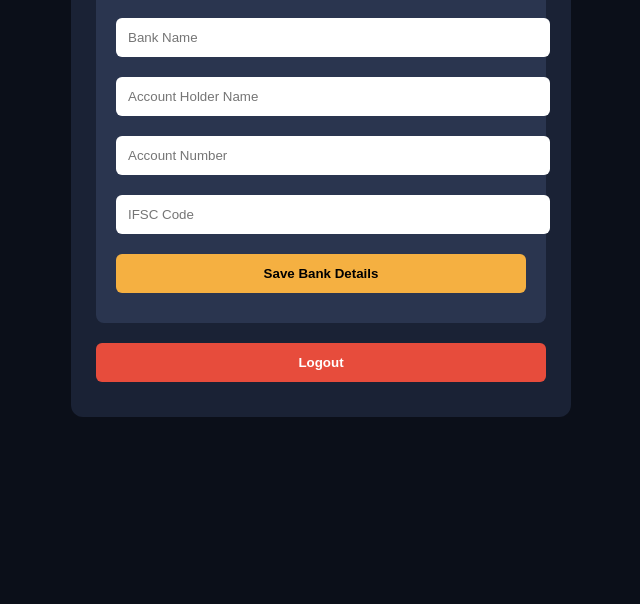
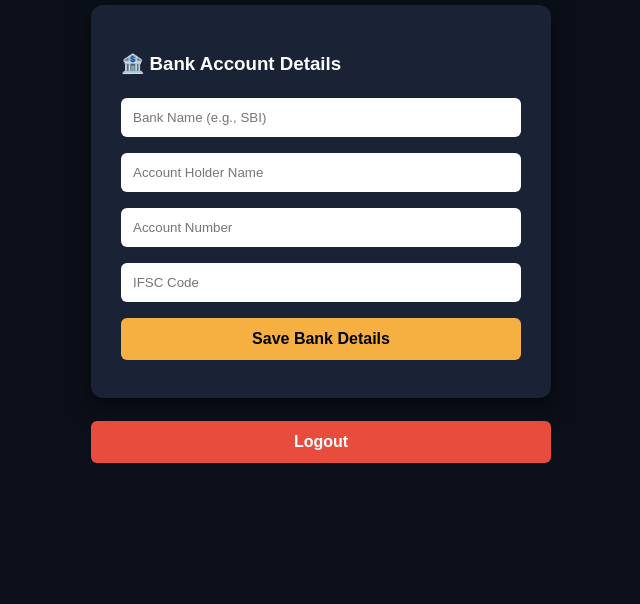
Before and after one commit to kmohit6434-cloud/MTEF-project-, a website: page agent.html in a window 1280 px wide. Shown: the part 196-800 px from the top of the page, without its empty margins (319-959 px from the left). Drawn offline with Linux system fonts and the light colour scheme.

Commit message:
Added Agent Dashboard UI and redirection

```diff
--- a/agent.html
+++ b/agent.html
@@ -3,47 +3,105 @@
 <head>
     <meta charset="UTF-8">
     <meta name="viewport" content="width=device-width, initial-scale=1.0">
-    <title>Agent Portal</title>
+    <title>MTEF - Agent Portal</title>
     <style>
-        body { background-color: #0b0f19; color: #fff; font-family: sans-serif; padding: 20px; }
-        .card { background: #1a2235; max-width: 450px; margin: auto; padding: 25px; border-radius: 12px; border-top: 4px solid #f5b041; }
-        h2 { text-align: center; color: #f5b041; }
-        .section { background: #2a354f; padding: 20px; border-radius: 8px; margin-top: 20px; }
-        input, button { width: 100%; padding: 12px; margin: 10px 0; border-radius: 6px; border: none; }
-        button { background: #f5b041; color: #000; font-weight: bold; cursor: pointer; }
-        .logout { background: #e74c3c; color: #fff; margin-top: 20px; }
+        body { background-color: #0b0f19; color: #fff; font-family: sans-serif; display: flex; justify-content: center; align-items: center; min-height: 100vh; margin: 0; padding: 20px; box-sizing: border-box; }
+        .box { background-color: #1a2235; padding: 30px; border-radius: 12px; width: 100%; max-width: 400px; box-shadow: 0 8px 20px rgba(0,0,0,0.5); margin-bottom: 15px; }
+        h2 { text-align: center; color: #f5b041; margin-bottom: 20px; }
+        h3 { color: #fff; margin-bottom: 15px; display: flex; align-items: center; gap: 8px; }
+        input, button { width: 100%; padding: 12px; margin: 8px 0; border-radius: 6px; border: none; box-sizing: border-box; }
+        input { background-color: #fff; color: #000; font-weight: 500; }
+        button { font-weight: bold; cursor: pointer; font-size: 16px; }
+        .btn-save { background-color: #f5b041; color: #000; }
+        .btn-logout { background-color: #e74c3c; color: white; }
+
+        /* Dashboard UI - Starting me ise hide karke rakhenge */
+        #dashboard-section { display: none; }
+
+        .stats-card { background-color: #2a354f; padding: 15px; border-radius: 8px; margin-top: 15px; text-align: center; border: 1px solid #3e4b6e; }
+        .stats-card h4 { margin: 0; color: #f5b041; font-size: 28px; }
+        .stats-card p { margin: 5px 0 0 0; color: #ccc; font-size: 14px; }
     </style>
 </head>
 <body>
-    <div class="card">
+
+    <div>
         <h2>AGENT PORTAL</h2>
-        <div class="section">
+
+        <div class="box" id="bank-section">
             <h3>🏦 Bank Account Details</h3>
-            <input type="text" id="bName" placeholder="Bank Name">
-            <input type="text" id="aHolder" placeholder="Account Holder Name">
-            <input type="number" id="aNum" placeholder="Account Number">
+            <input type="text" id="bankName" placeholder="Bank Name (e.g., SBI)">
+            <input type="text" id="accHolder" placeholder="Account Holder Name">
+            <input type="number" id="accNumber" placeholder="Account Number">
             <input type="text" id="ifsc" placeholder="IFSC Code">
-            <button onclick="updateBank()">Save Bank Details</button>
+
+            <button class="btn-save" onclick="saveBankDetails()">Save Bank Details</button>
         </div>
-        <button class="logout" onclick="location.href='index.html'">Logout</button>
+
+        <div class="box" id="dashboard-section">
+            <h3>📊 Agent Dashboard</h3>
+            <p style="color: #2ecc71; text-align: center; font-weight: bold;">✔ Bank Verified</p>
+
+            <div class="stats-card">
+                <h4>₹ 0.00</h4>
+                <p>Total Earnings</p>
+            </div>
+
+            <div class="stats-card">
+                <h4>0</h4>
+                <p>Customers Added</p>
+            </div>
+
+            <button class="btn-save" style="margin-top: 20px; background-color: #3498db; color: white;" onclick="alert('Client Management Feature Coming Soon!')">➕ Add New Client</button>
+        </div>
+
+        <button class="btn-logout" onclick="logout()">Logout</button>
     </div>
 
     <script>
-        async function updateBank() {
-            const session = localStorage.getItem('userSession');
-            const data = {
-                email: session,
-                bankName: document.getElementById('bName').value,
-                accHolder: document.getElementById('aHolder').value,
-                accNumber: document.getElementById('aNum').value,
-                ifsc: document.getElementById('ifsc').value
-            };
+        // अगर बैंक डिटेल पहले ही सेव हो चुकी है, तो सीधा डैशबोर्ड दिखाओ
+        if(localStorage.getItem('bankSaved') === 'true') {
+            document.getElementById('bank-section').style.display = 'none';
+            document.getElementById('dashboard-section').style.display = 'block';
+        }
+
+        async function saveBankDetails() {
+            const bankName = document.getElementById('bankName').value;
+            const accHolder = document.getElementById('accHolder').value;
+            const accNumber = document.getElementById('accNumber').value;
+            const ifsc = document.getElementById('ifsc').value;
+
+            if(!bankName || !accHolder || !accNumber || !ifsc) {
+                return alert("Please fill all bank details!");
+            }
+
+            // यूजर की पहचान के लिए मोबाइल नंबर या ईमेल
+            const userEmail = localStorage.getItem('userEmail') || prompt("Security Verification: Please enter your login Mobile Number:");
+            if(!userEmail) return;
+
+            // डाटा सर्वर पर भेजना
             const res = await fetch('/api/add-bank', {
-                method: 'POST', headers: {'Content-Type': 'application/json'},
-                body: JSON.stringify(data)
+                method: 'POST',
+                headers: {'Content-Type': 'application/json'},
+                body: JSON.stringify({ email: userEmail, bankName, accHolder, accNumber, ifsc })
             });
-            const result = await res.json();
-            alert(result.message);
+
+            const data = await res.json();
+            alert(data.message);
+
+            if(data.success) {
+                // जादू: बैंक फॉर्म छुपाओ, और डैशबोर्ड दिखाओ!
+                document.getElementById('bank-section').style.display = 'none';
+                document.getElementById('dashboard-section').style.display = 'block';
+
+                // ब्राउज़र में याद रखने के लिए सेव कर लो (ताकि बार-बार फॉर्म ना मांगे)
+                localStorage.setItem('bankSaved', 'true');
+            }
+        }
+
+        function logout() {
+            localStorage.clear(); // सारा सेव डाटा हटा दो
+            window.location.href = "index.html"; // लॉगिन पेज पर वापस
         }
     </script>
 </body>
```
